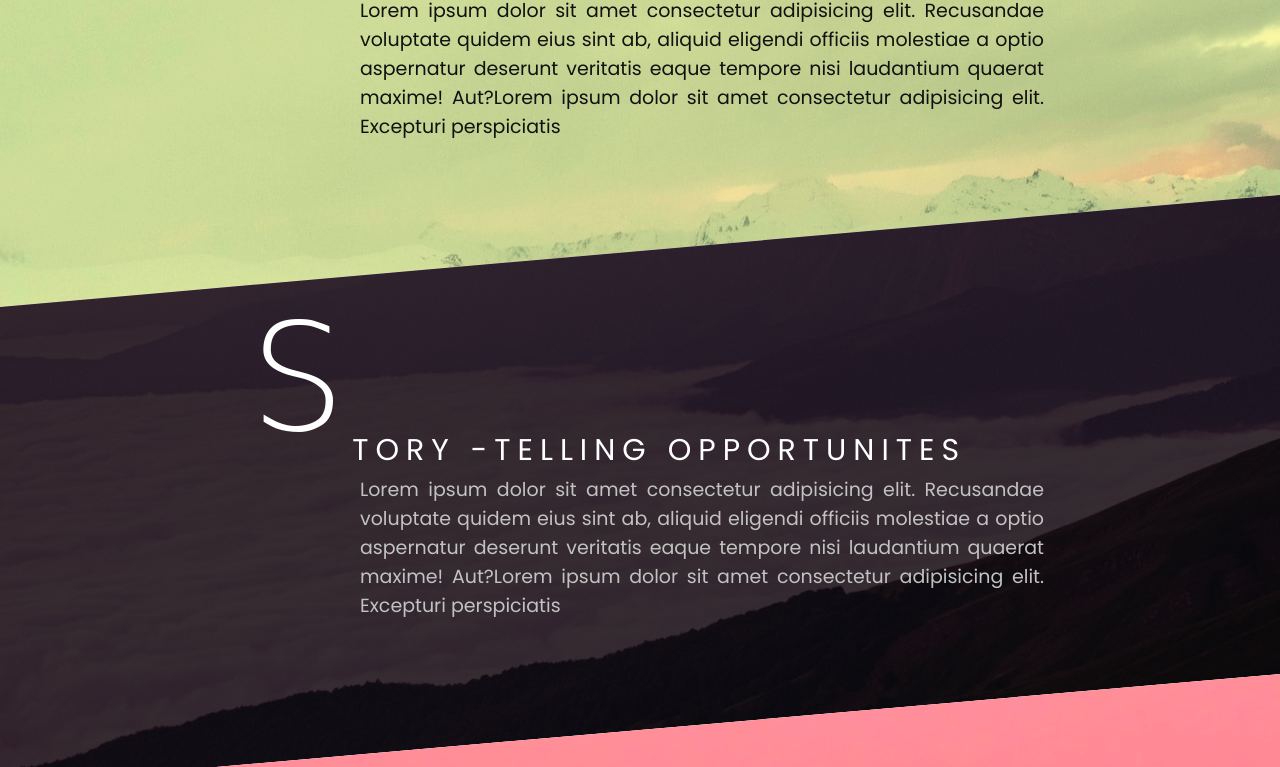
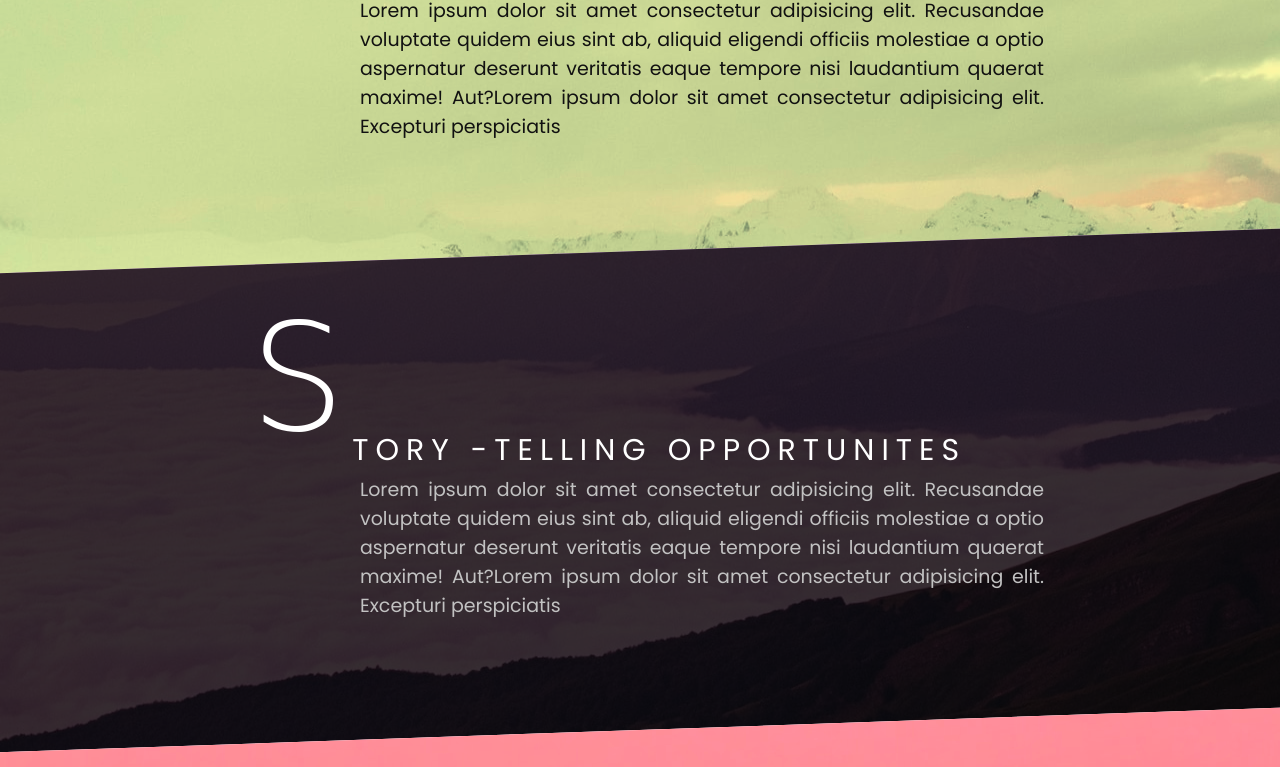
Before and after one commit to sangeetha5091/skew-html-css, a plain HTML site: page index.html in a window 1280 px wide. Shown: the part 727-1494 px from the top of the page. Drawn offline with Linux system fonts and the light colour scheme; a web font is replaced by a local one.

Commit message:
Update style.css

```diff
--- a/style.css
+++ b/style.css
@@ -18,13 +18,13 @@ body {
 }
 
 .vskew {
-  transform: skewY(-5deg);
+  transform: skewY(-2deg);
   padding: 50px;
   background-color: rgb(251, 255, 194);
 }
 
 .vskew .container {
-  transform: skewY(5deg);
+  transform: skewY(2deg);
   padding: 20px 20px 40px;
 }
 .vskew-yellow {
```
